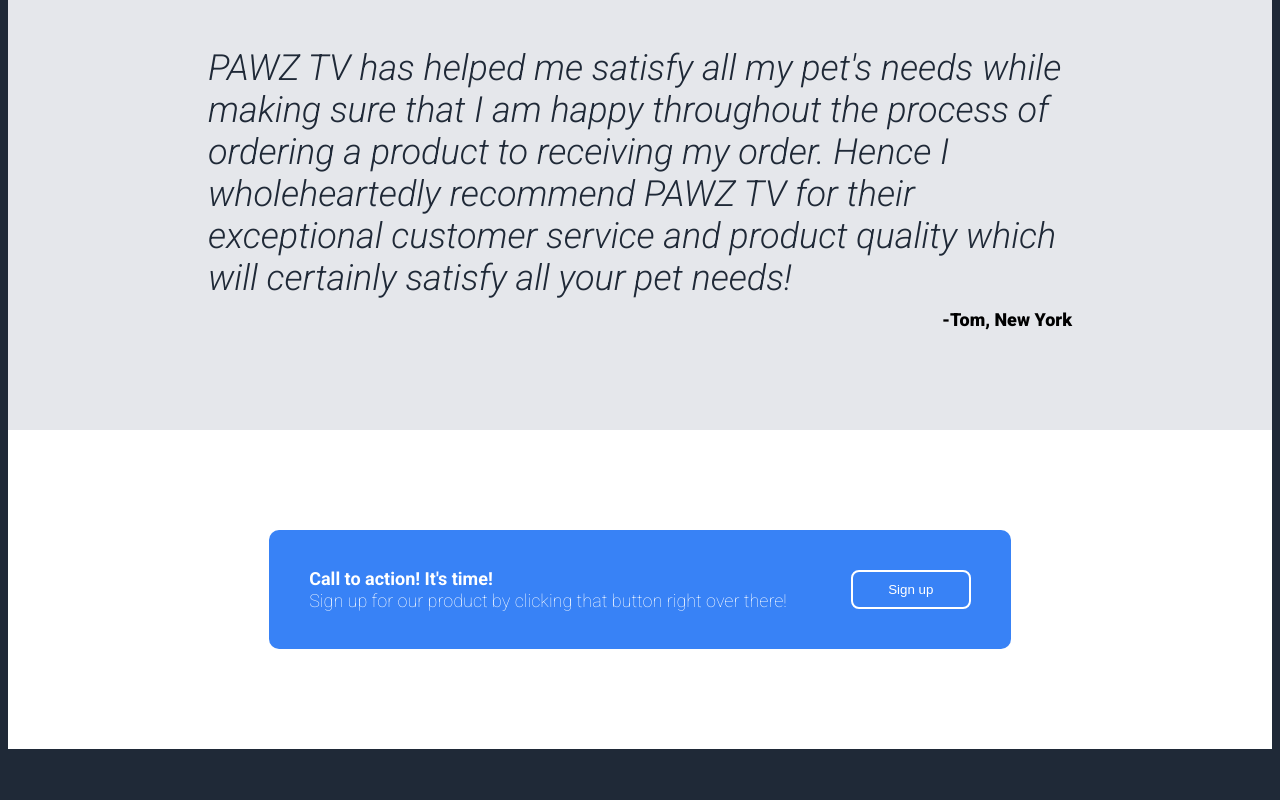
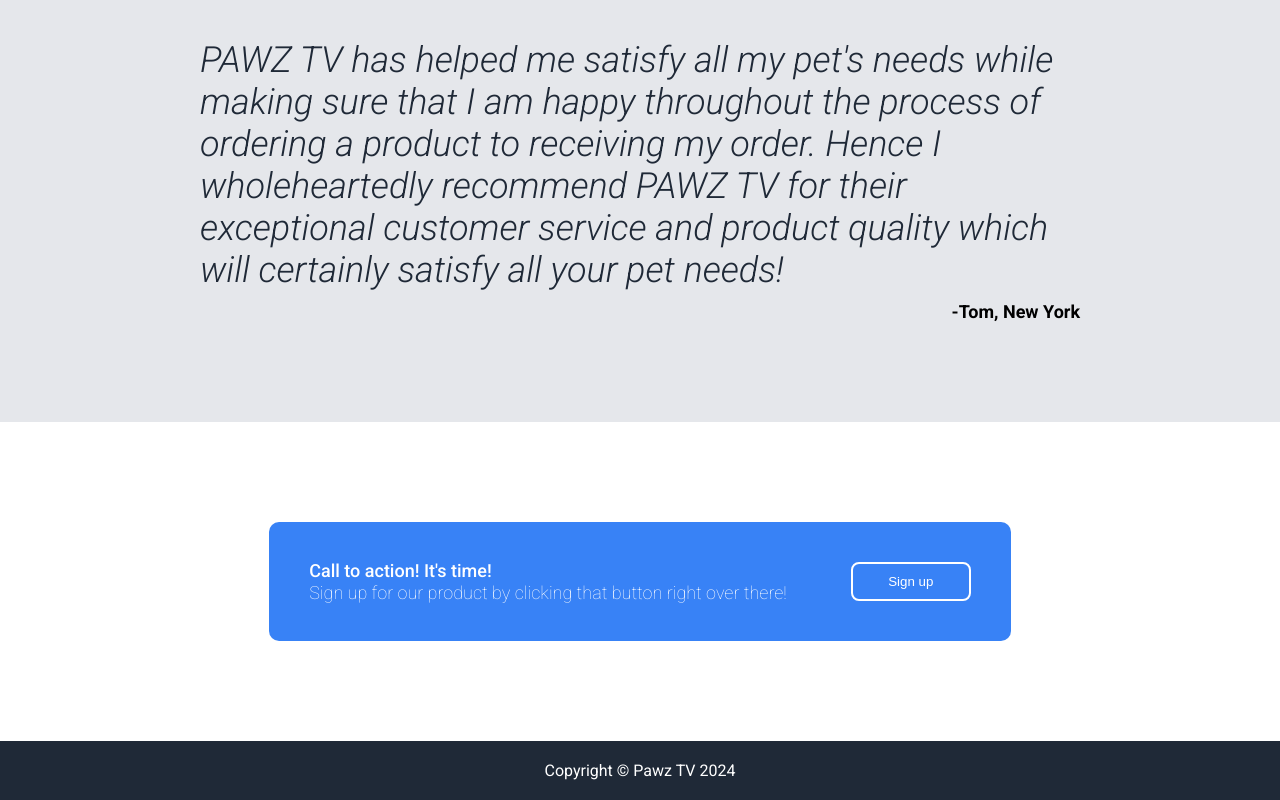
Before and after one commit to rehabnaf/landing-page, a plain HTML site: page landing-page.html in a window 1280 px wide. Shown: the part 1180-1980 px from the top of the page. Before the commit the page ends 1937 px from the top, so only its background shows below. Drawn offline with Linux system fonts and the light colour scheme.

Commit message:
Add the footer

```diff
--- a/landing-page.css
+++ b/landing-page.css
@@ -1,9 +1,10 @@
 body {
     font-family: "Roboto", sans-serif;
     font-style: normal;
-    background-color: #1F2937;
+    margin: 0;
     display: flex;
     flex-direction: column;
+    background-color: #1F2937;
 }
 
 p {
@@ -132,7 +133,7 @@
 .customer {
     margin: 0px 200px 100px 200px;
     align-self: flex-end;
-    font-weight: 800;
+    font-weight: 600;
 }
 
 .CTA-container {
@@ -158,7 +159,7 @@
 }
 
 .CTA-heading {
-    font-weight: bold;
+    font-weight: 500;
 }
 
 .CTA-message {
@@ -174,3 +175,12 @@
     width: 120px;
     border-radius: 8px;
 }
+
+footer {
+    color: white;
+    display: flex;
+    justify-content: center;
+    align-items: center;
+    margin: 20px 10px;
+    background-color: #1F2937;
+}
--- a/landing-page.html
+++ b/landing-page.html
@@ -74,6 +74,9 @@
             <button class="signup-button">Sign up</button>
         </div>
     </div>
+    <footer>
+        Copyright &copy; Pawz TV 2024
+    </footer>
 </body>
 
 </html>
```
